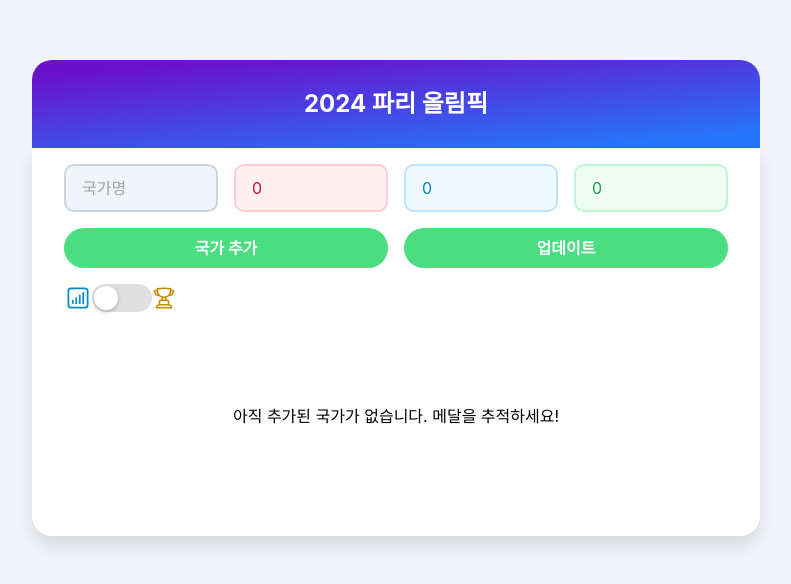
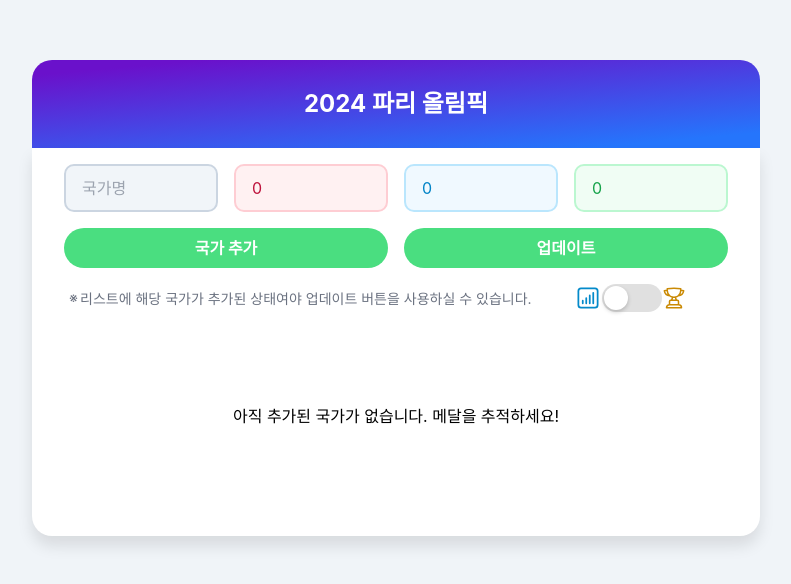
Before and after one commit to sum529-create/paris-medal-tracker, a React (Vite) app: page / in a window 1280 px wide. Shown: the part 102-686 px from the top of the page, without its empty margins (244-1035 px from the left). Built offline with nearby package versions, Linux system fonts and the light colour scheme.

Commit message:
feat: InfoText 컴포넌트 추가

```diff
--- /dev/null
+++ b/src/components/common/InfoText.jsx
@@ -0,0 +1,33 @@
+import styled from "styled-components"
+import PropTypes from 'prop-types';
+
+const InfoInnerText = styled.span`
+  grid-column: span 3;
+  font-size: 0.875rem;
+  line-height: 1.5;
+  color: #6b7280;
+  align-self: center;
+  padding-left: 1rem;
+  position:relative;
+  display: inline-block;
+
+  &::before{
+    content: '※';
+    position:absolute;
+    top: -1px;
+    left: 5px;
+    align-self: center;
+  }
+`
+
+const InfoText = ({children}) => {
+  return (
+    <InfoInnerText>{children}</InfoInnerText>
+  )
+}
+
+InfoText.propTypes = {
+  children: PropTypes.node.isRequired
+}
+
+export default InfoText
--- a/src/layouts/Content.jsx
+++ b/src/layouts/Content.jsx
@@ -9,6 +9,7 @@ import styled from 'styled-components';
 import ActionButton from '../components/common/ActionButton';
 import MedalInputFormRow from '../components/olympic-medals/MedalInputFormRow';
 import Toggle from '../components/common/Toggle/Toggle';
+import InfoText from '../components/common/InfoText';
 
 const ContentWrapper = styled.div`
   box-shadow: 0px 10px 15px rgba(0, 0, 0, 0.1);
@@ -175,6 +176,9 @@ const Content = () => {
           className={styles.formButton}>
           업데이트
         </Button>
+        <InfoText>
+          리스트에 해당 국가가 추가된 상태여야 업데이트 버튼을 사용하실 수 있습니다.
+        </InfoText>
         <Toggle mode="nationSort" checked={isToggled} onChange={() => setIsToggled(!isToggled)}/>
       </MedalInputForm>
       {nationList && nationList.length > 0 ? (
```
